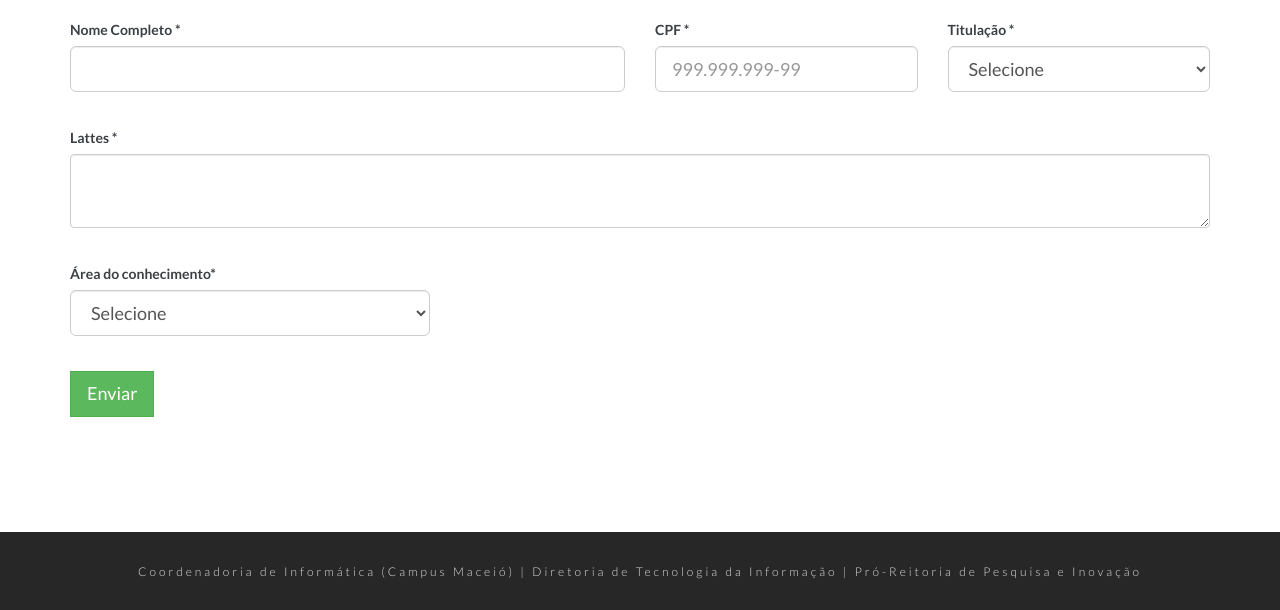
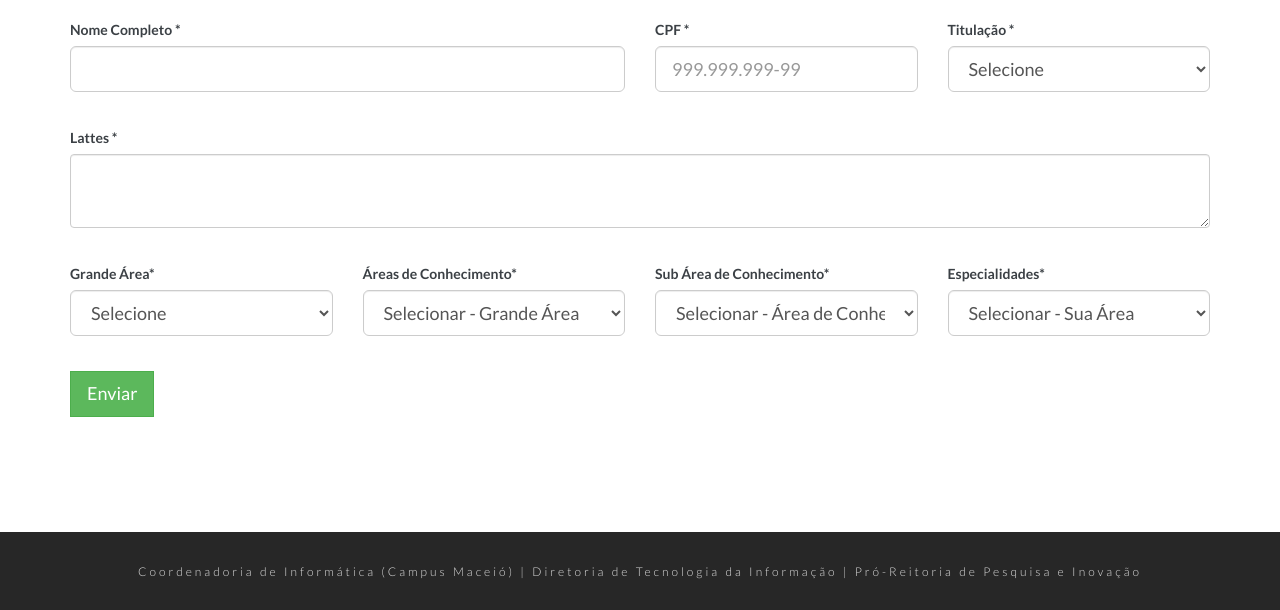
Before and after one commit to felipealencar/connepi-site, a PHP site: page /form.php in a window 1280 px wide. Shown: the part 101-711 px from the top of the page. Run offline with PHP 8.4, Linux system fonts and the light colour scheme; tables that the repository leaves empty or names only in its code hold one stand-in row (values such as "Sample post"); some libraries are stand-ins or nearby versions.

Commit message:
Importação de areas de conhecimento para o banco de dados e backend do formulario de auditores

```diff
--- a/form.php
+++ b/form.php
@@ -1,3 +1,8 @@
+<?php
+  require_once('pdo.php');
+  $db = DB::init();
+  $grandeArea = $db->query('select * from site_grandes_areas ORDER BY nome_area ASC')->fetchAll(PDO::FETCH_ASSOC);
+?>
 <!DOCTYPE html>
 <html class="no-js">
 <head>
@@ -107,11 +112,43 @@
           </div>
         </div>
 
-        <div class="col-md-4">
+        <div class="col-md-3">
           <div class="form-group">
-            <label for="area_do_conhecimento">Área do conhecimento<span>*</span></label>
-            <select class="form-control input-lg" name="area_do_conhecimento">
-              <option value="">Selecione</option>
+            <label for="">Grande Área<span>*</span></label>
+            <select class="form-control input-lg grandes-areas" name="grande_area">
+              <?php if(count($grandeArea)): ?>
+                <option value="">Selecione</option>
+                <?php foreach($grandeArea as $area): ?>
+                  <option value="<?php echo $area['cod_area'] ?>"><?php echo $area['nome_area'] ?></option>
+                <?php endforeach; ?>
+              <?php endif; ?>
+            </select>
+          </div>
+        </div>
+
+        <div class="col-md-3">
+          <div class="form-group">
+            <label for="">Áreas de Conhecimento<span>*</span></label>
+            <select class="form-control input-lg areas" name="area">
+                <option value="">Selecionar - Grande Área</option>
+            </select>
+          </div>
+        </div>
+
+        <div class="col-md-3">
+          <div class="form-group">
+            <label for="">Sub Área de Conhecimento<span>*</span></label>
+            <select class="form-control input-lg sub-areas" name="sub_area">
+                <option value="">Selecionar - Área de Conhecimento</option>
+            </select>
+          </div>
+        </div>
+
+        <div class="col-md-3">
+          <div class="form-group">
+            <label for="">Especialidades<span>*</span></label>
+            <select class="form-control input-lg especialidades" name="especialidade">
+                <option value="">Selecionar - Sua Área</option>
             </select>
           </div>
         </div>
@@ -143,8 +180,6 @@
 <!-- Js -->
 <script src="js/vendor/modernizr-2.6.2.min.js"></script>
 <script src="js/vendor/jquery-1.10.2.min.js"></script>
-<script src="https://maps.googleapis.com/maps/api/js?key=AIzaSyArAVwzg8f29OT6J_0AKMdEGSWjrkT8YrY&callback=iniciarMapa"
-async defer></script>
 <script src="js/jquery.lwtCountdown-1.0.js"></script>
 <script src="js/bootstrap.min.js"></script>
 <script src="js/owl.carousel.min.js"></script>
--- a/js/main.js
+++ b/js/main.js
@@ -3,6 +3,124 @@ $(window).load(function() {
 });
 
 $(document).ready(function(){
+
+    //ajax form areas ...
+    var form = $('.form-auditores'),
+        grandesAreas = $('.grandes-areas'),
+        areas = $('.areas'),
+        subAreas = $('.sub-areas'),
+        especialidades = $('.especialidades');
+
+    grandesAreas.on('change', function(){
+
+        var self = $(this);
+        if(self.val() == undefined)
+        {
+            return false;
+        }
+
+        //se for Outras vai rodar algum ajax? acho que não
+        if(self.val() == '90000005')
+        {
+            return false;
+        }
+
+        $.ajax({
+            url : 'ajax.php',
+            type: 'get',
+            data: {
+                cod_grande_area : self.val()
+            },
+            success: function(response)
+            {
+                var novasOpcoes = '<option value="">Selecione</option>';
+                $.each(response, function(indice, obj){
+                    novasOpcoes += '<option value="'+obj.cod_area+'">'+obj.nome_area+'</option>';
+                });
+
+                areas.empty().append(novasOpcoes);
+            },
+            error: function(response)
+            {
+                alert('Entrar em contato com o suporte, algo não está legal');
+            }
+        });
+
+    });
+
+    areas.on('change', function(){
+
+        var self = $(this);
+        if(self.val() == undefined)
+        {
+            return false;
+        }
+
+        $.ajax({
+            url : 'ajax.php',
+            type: 'get',
+            data: {
+                cod_area : self.val()
+            },
+            success: function(response)
+            {
+                if(response.length > 0){
+                    var novasOpcoes = '<option value="">Selecione</option>';
+                    $.each(response, function(indice, obj){
+                        novasOpcoes += '<option value="'+obj.cod_sub_area+'">'+obj.nome_sub_area+'</option>';
+                    });
+
+                }else{
+                    var novasOpcoes = '<option value="">Nada Encontrado</option>';
+                }
+
+                subAreas.empty().append(novasOpcoes);
+            },
+            error: function(response)
+            {
+                alert('Entrar em contato com o suporte, algo não está legal');
+            }
+        });
+
+    });
+
+    subAreas.on('change', function(){
+
+        var self = $(this);
+        if(self.val() == undefined)
+        {
+            return false;
+        }
+
+        $.ajax({
+            url : 'ajax.php',
+            type: 'get',
+            data: {
+                cod_sub_area : self.val()
+            },
+            success: function(response)
+            {
+                if(response.length > 0){
+                    var novasOpcoes = '<option value="">Selecione</option>';
+
+                    $.each(response, function(indice, obj){
+                        novasOpcoes += '<option value="'+obj.cod_especialidade+'">'+obj.nome_especialidade+'</option>';
+                    });
+
+                }else{
+                    var novasOpcoes = '<option value="">Nada Encontrado</option>';
+                }
+
+                especialidades.empty().append(novasOpcoes);
+
+            },
+            error: function(response)
+            {
+                alert('Entrar em contato com o suporte, algo não está legal');
+            }
+        });
+
+    });
 
     wow = new WOW({
         mobile:       false,       // default
--- /dev/null
+++ b/pdo.php
@@ -0,0 +1,18 @@
+<?php
+
+class DB extends PDO
+{
+    private static $db = null;
+
+    public static function init()
+    {
+        if (is_null(self::$db) === true)
+        {
+            self::$db = new PDO( "pgsql:dbname=ocs; user=postgres; password=123123; host=localhost; port=5432" );
+        }
+
+        return self::$db;
+    }
+}
+
+?>
```
Also changed, not shown: ajax.php (added, +26 -0 lines).
